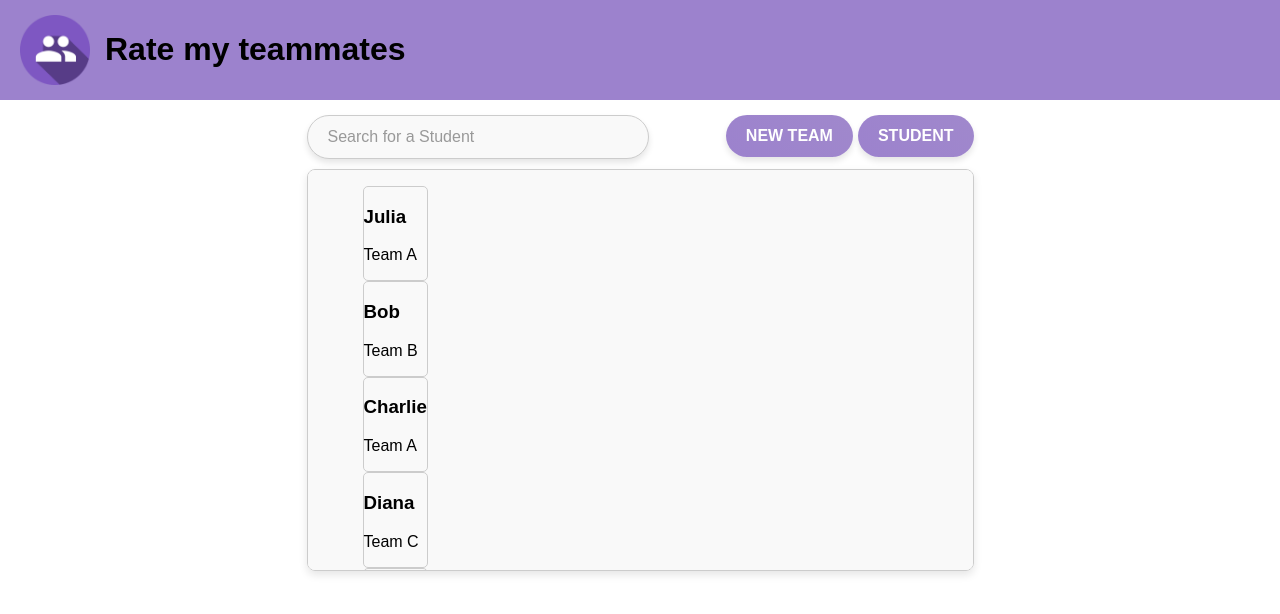
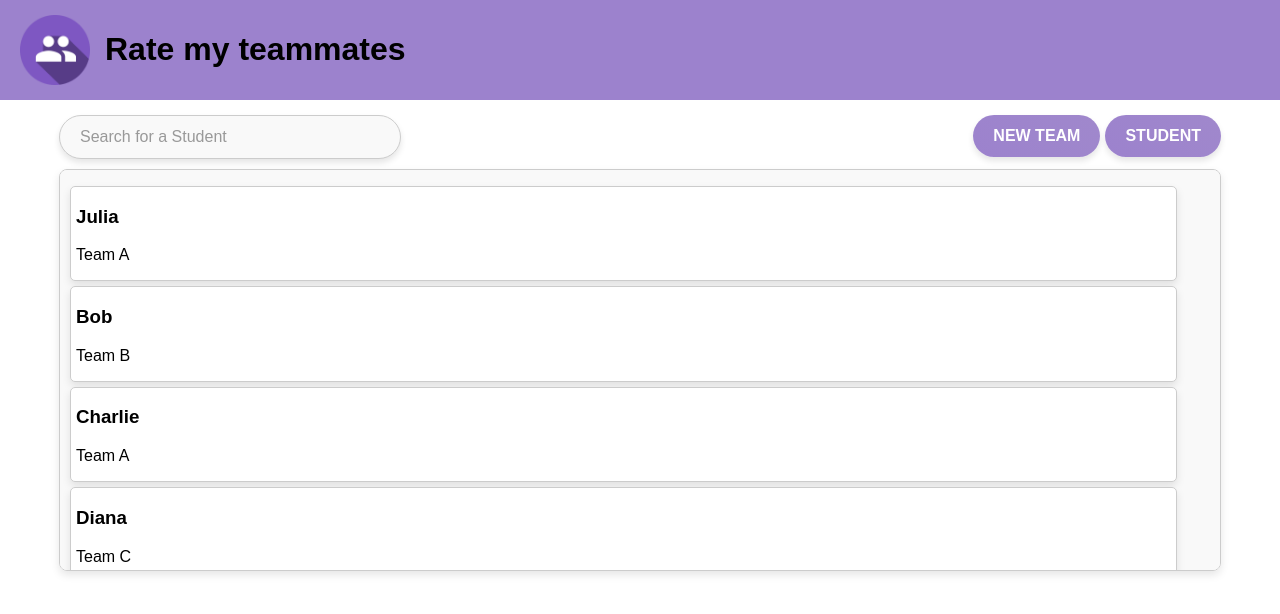
Before and after one commit to FrancoisMartinez/Team-10-SOEN341_Project_F24, a React (Vite) app in the folder FrontEnd/: page /instructorDashboard in a window 1280 px wide. Shown: the top 614 px of the page. Built offline with nearby package versions, Linux system fonts and the light colour scheme.

Commit message:
Improved student view page

```diff
--- a/FrontEnd/src/components/InstructorDashboardStudents.jsx
+++ b/FrontEnd/src/components/InstructorDashboardStudents.jsx
@@ -18,6 +18,7 @@ function InstructorDashboardStudents({ students, search }) {
                 {filteredStudents.map((student, index) =>
                     <li key={index}>
                         <h3>{student.name}</h3>
+
                         <p>{student.team}</p>
                     </li>)}
             </ul>
--- a/FrontEnd/src/pages/InstructorDashboard.jsx
+++ b/FrontEnd/src/pages/InstructorDashboard.jsx
@@ -97,6 +97,126 @@ const teams = [
             { name: "Nina", role: "Designer" },
             { name: "Oscar", role: "DevOps" }
         ]
+    },
+    {
+        teamName: "Team C",
+        members: [
+            { name: "Kevin", role: "Developer" },
+            { name: "Lana", role: "Tester" },
+            { name: "Mason", role: "Manager" },
+            { name: "Nina", role: "Designer" },
+            { name: "Oscar", role: "DevOps" }
+        ]
+    },
+    {
+        teamName: "Team B",
+        members: [
+            { name: "Frank", role: "Developer" },
+            { name: "Grace", role: "Tester" },
+            { name: "Hank", role: "Manager" },
+            { name: "Ivy", role: "Designer" },
+            { name: "Jack", role: "DevOps" }
+        ]
+    },
+    {
+        teamName: "Team C",
+        members: [
+            { name: "Kevin", role: "Developer" },
+            { name: "Lana", role: "Tester" },
+            { name: "Mason", role: "Manager" },
+            { name: "Nina", role: "Designer" },
+            { name: "Oscar", role: "DevOps" }
+        ]
+    },
+    {
+        teamName: "Team C",
+        members: [
+            { name: "Kevin", role: "Developer" },
+            { name: "Lana", role: "Tester" },
+            { name: "Mason", role: "Manager" },
+            { name: "Nina", role: "Designer" },
+            { name: "Oscar", role: "DevOps" }
+        ]
+    },
+    {
+        teamName: "Team B",
+        members: [
+            { name: "Frank", role: "Developer" },
+            { name: "Grace", role: "Tester" },
+            { name: "Hank", role: "Manager" },
+            { name: "Ivy", role: "Designer" },
+            { name: "Jack", role: "DevOps" }
+        ]
+    },
+    {
+        teamName: "Team C",
+        members: [
+            { name: "Kevin", role: "Developer" },
+            { name: "Lana", role: "Tester" },
+            { name: "Mason", role: "Manager" },
+            { name: "Nina", role: "Designer" },
+            { name: "Oscar", role: "DevOps" }
+        ]
+    },
+    {
+        teamName: "Team C",
+        members: [
+            { name: "Kevin", role: "Developer" },
+            { name: "Lana", role: "Tester" },
+            { name: "Mason", role: "Manager" },
+            { name: "Nina", role: "Designer" },
+            { name: "Oscar", role: "DevOps" }
+        ]
+    },
+    {
+        teamName: "Team B",
+        members: [
+            { name: "Frank", role: "Developer" },
+            { name: "Grace", role: "Tester" },
+            { name: "Hank", role: "Manager" },
+            { name: "Ivy", role: "Designer" },
+            { name: "Jack", role: "DevOps" }
+        ]
+    },
+    {
+        teamName: "Team C",
+        members: [
+            { name: "Kevin", role: "Developer" },
+            { name: "Lana", role: "Tester" },
+            { name: "Mason", role: "Manager" },
+            { name: "Nina", role: "Designer" },
+            { name: "Oscar", role: "DevOps" }
+        ]
+    },
+    {
+        teamName: "Team C",
+        members: [
+            { name: "Kevin", role: "Developer" },
+            { name: "Lana", role: "Tester" },
+            { name: "Mason", role: "Manager" },
+            { name: "Nina", role: "Designer" },
+            { name: "Oscar", role: "DevOps" }
+        ]
+    },
+    {
+        teamName: "Team B",
+        members: [
+            { name: "Frank", role: "Developer" },
+            { name: "Grace", role: "Tester" },
+            { name: "Hank", role: "Manager" },
+            { name: "Ivy", role: "Designer" },
+            { name: "Jack", role: "DevOps" }
+        ]
+    },
+    {
+        teamName: "Team C",
+        members: [
+            { name: "Kevin", role: "Developer" },
+            { name: "Lana", role: "Tester" },
+            { name: "Mason", role: "Manager" },
+            { name: "Nina", role: "Designer" },
+            { name: "Oscar", role: "DevOps" }
+        ]
     }
 
 ];
--- a/FrontEnd/src/styles/InstructorDashboard.module.css
+++ b/FrontEnd/src/styles/InstructorDashboard.module.css
@@ -4,7 +4,7 @@
     padding-left: 10px;
     border: 1px solid #ccc; /* Lighter border for softer look */
     border-radius: 8px;      /* Rounded corners */
-    width: 655px;
+    width: 1150px;
     height: 400px;
     overflow-y: scroll;
     background-color: #f9f9f9; /* Light background for better contrast */
@@ -51,6 +51,7 @@
 
 
 .teamBlock {
+    padding-left: 10px;
     margin-right: 10px;
     margin-top: 5px;
     float: left;
@@ -101,9 +102,24 @@
     color: #999; /* Slightly darker placeholder for readability */
 }
 
+.studentBlock ul{
+    padding-left: 0px;
+
+}
+
 .studentBlock li{
     border: 1px solid #ccc;
+    margin-bottom: 5px;
+    padding-left: 5px;
     border-radius: 5px;
     list-style-type: none;
-    margin-left: 5px;
+    margin-left: 0px;
+    width: 1100px;
+
+    background-color: #ffffff; /* White background for team blocks */
+    box-shadow: 0px 4px 8px rgba(0, 0, 0, 0.1); /* Adds shadow to team blocks */
+    transition: transform 0.3s ease; /* Adds a smooth hover effect */
 }
+.studentBlock li:hover {
+    transform: scale(1.005); /* Slight scale-up effect on hover */
+}
```
